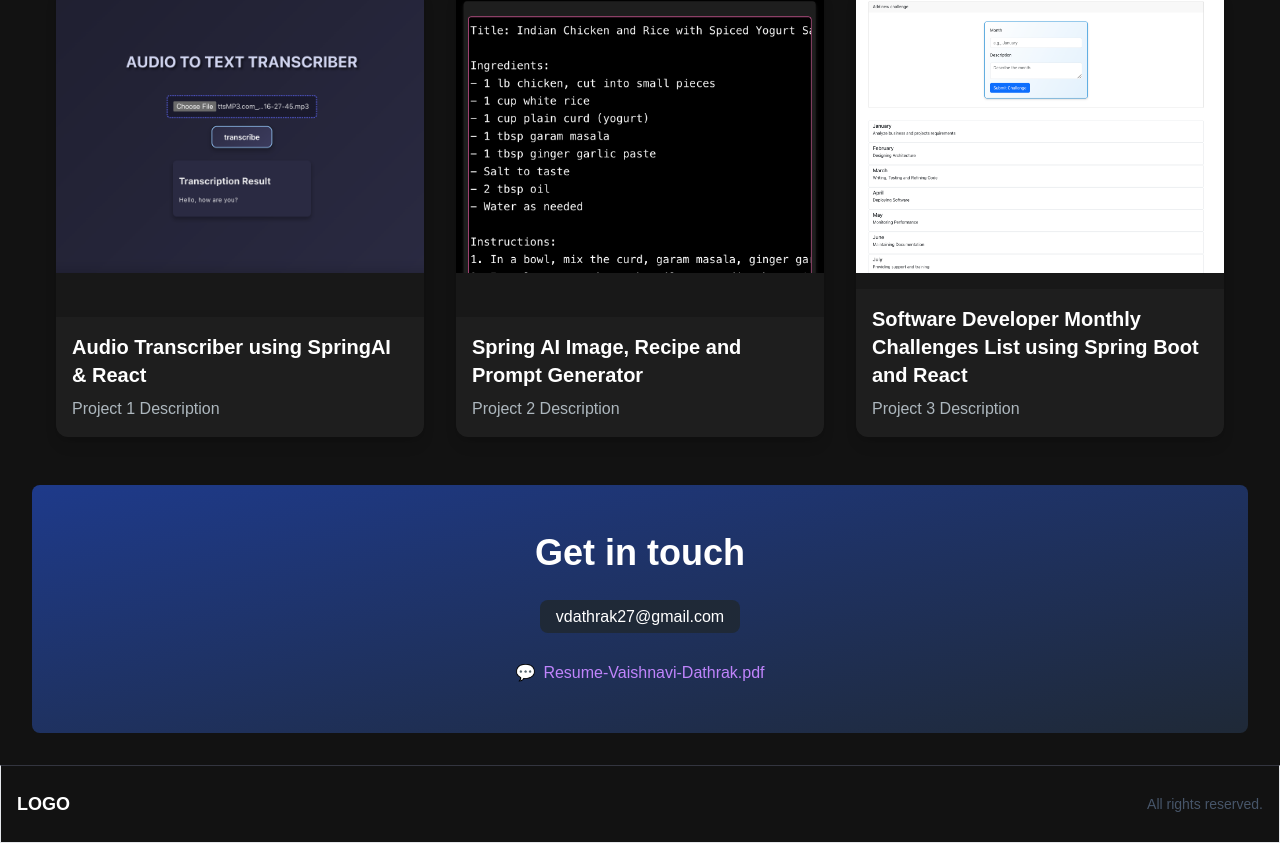
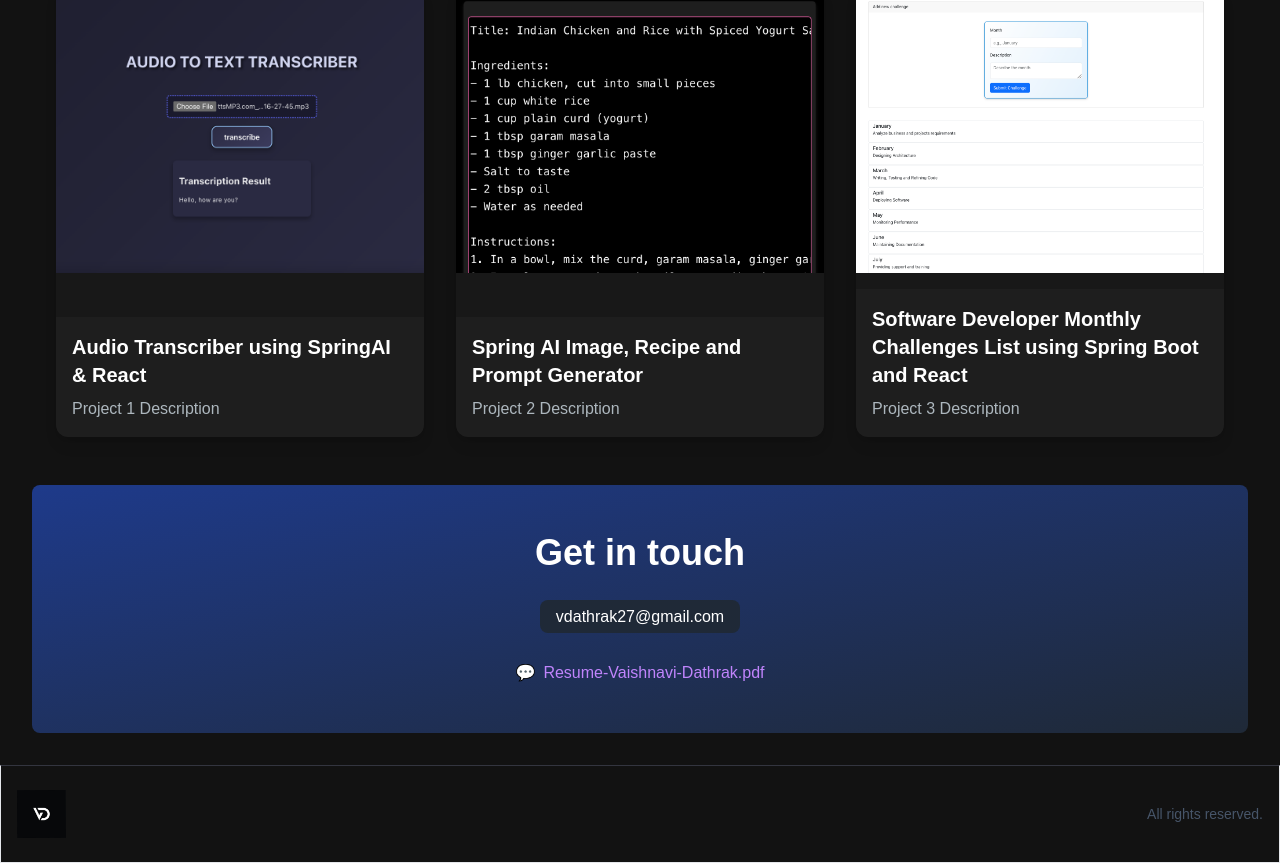
Before and after one commit to vdathrak27/Vaishanvi-Portfolio, a Next.js app: page / in a window 1280 px wide. Shown: the part 2007-2870 px from the top of the page. Built offline with nearby package versions, Linux system fonts and the light colour scheme.

Commit message:
committed successfully

```diff
--- a/app/components/Footer.jsx
+++ b/app/components/Footer.jsx
@@ -1,11 +1,11 @@
-import React from 'react'
+import React from 'react';
 
 const Footer = () => {
   return (
     <footer className="footer border z-10 border-t-[#33353F] text-white">
       <div className="container mx-auto px-4 py-6 flex items-center justify-between">
         {/* Logo Section */}
-        <span className="text-lg font-bold">LOGO</span>
+        <img src="/images/LOGO.png" alt="Logo" className="h-12" />
 
         {/* Rights Reserved Section */}
         <p className="text-sm text-slate-600 text-right">
@@ -13,7 +13,7 @@
         </p>
       </div>
     </footer>
-  )
-}
+  );
+};
 
-export default Footer
+export default Footer;
```
Also changed, not shown: public/images/LOGO.png (added).
